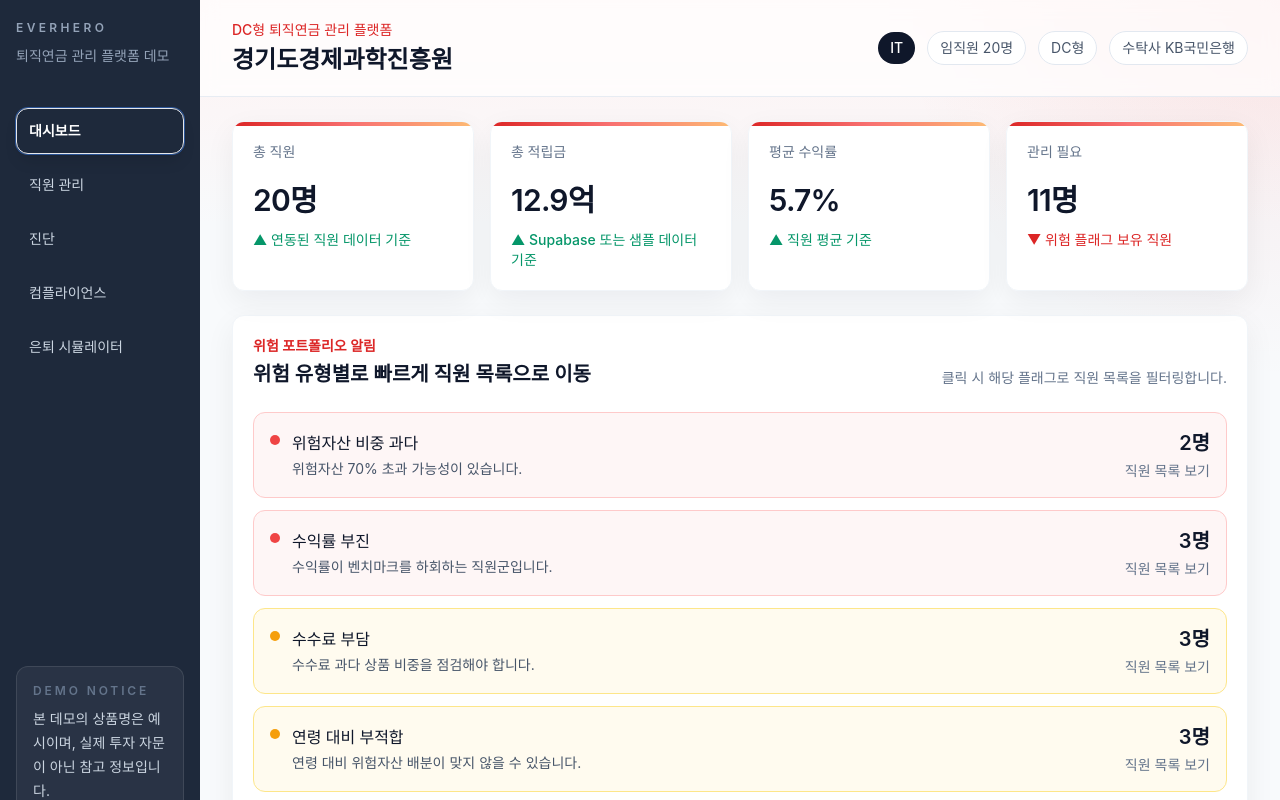
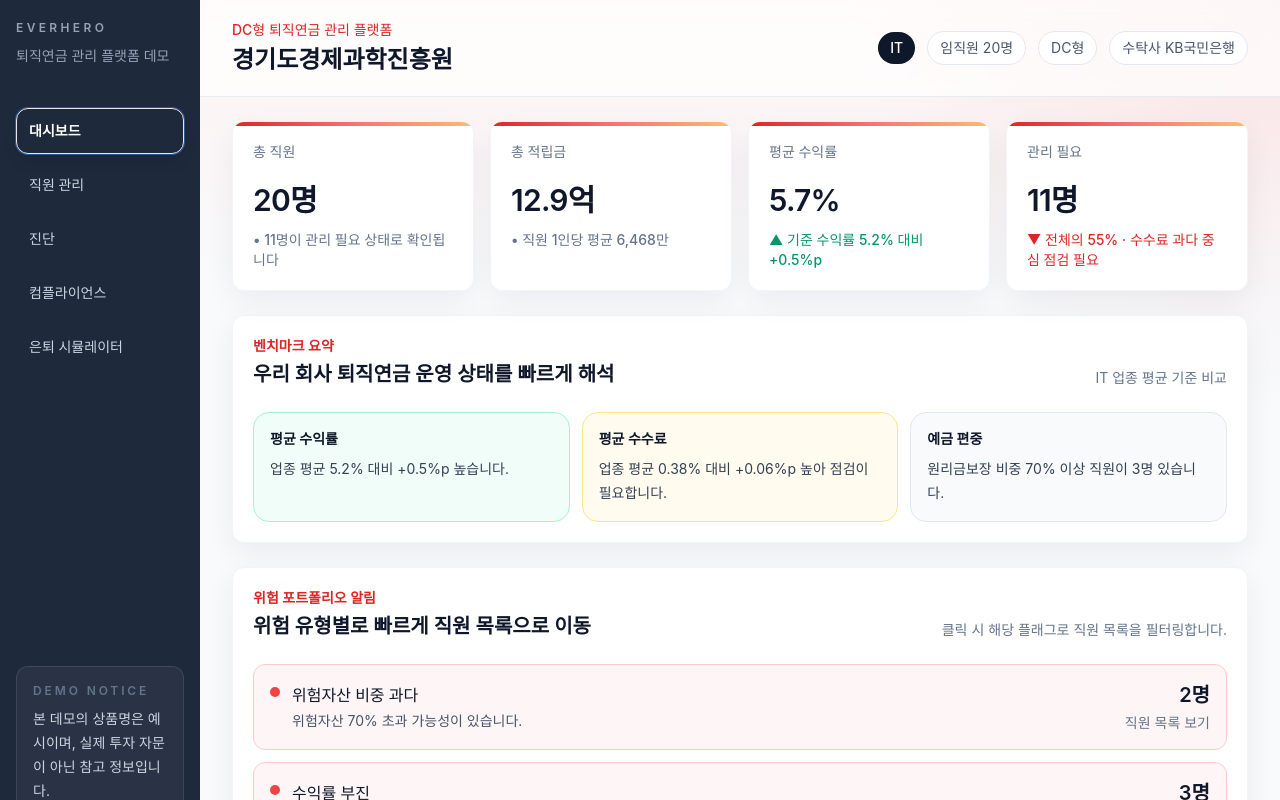
Before and after one commit to SegaeShin/everhero_v2, a Next.js app: page / in a window 1280 px wide. Shown: the top 800 px of the page. Built offline with nearby package versions, Linux system fonts and the light colour scheme; no server answers; the database is empty; a web font is replaced by a local one.

Commit message:
Improve dashboard interpretation and benchmark summary

```diff
--- a/app/page.tsx
+++ b/app/page.tsx
@@ -2,39 +2,115 @@ import { RiskAlertList } from "@/components/dashboard/RiskAlertList";
 import { StatCard } from "@/components/dashboard/StatCard";
 import { getEmployees } from "@/lib/data";
 import { formatAmount } from "@/lib/format";
+import { benchmarkData } from "@/lib/mock-benchmark";
+import type { RiskFlag } from "@/types";
+
+const riskFlagLabels: Record<RiskFlag, string> = {
+  risk_asset_over: "위험자산 초과",
+  high_fee: "수수료 과다",
+  low_return: "저수익",
+  no_diversification: "분산 부족",
+  age_mismatch: "연령 부적합"
+};
+
+function getWeightedFee(employee: { portfolio: Array<{ allocation: number; feeRate: number }> }) {
+  return employee.portfolio.reduce(
+    (sum, item) => sum + (item.allocation / 100) * item.feeRate,
+    0
+  );
+}
 
 export default async function DashboardPage() {
   const employees = await getEmployees();
   const totalBalance = employees.reduce((sum, employee) => sum + employee.balance, 0);
+  const averageBalance = employees.length === 0 ? 0 : totalBalance / employees.length;
+  const averageFee =
+    employees.length === 0
+      ? 0
+      : employees.reduce((sum, employee) => sum + getWeightedFee(employee), 0) / employees.length;
   const averageReturn =
     employees.length === 0
       ? 0
       : employees.reduce((sum, employee) => sum + employee.returnRate, 0) / employees.length;
   const flaggedEmployees = employees.filter((employee) => employee.riskFlags.length > 0).length;
+  const flaggedRatio = employees.length === 0 ? 0 : (flaggedEmployees / employees.length) * 100;
+  const returnGap = averageReturn - benchmarkData.averageReturnRate;
+  const feeGap = averageFee - benchmarkData.averageFeeRate;
+  const riskFlagCounts = Object.entries(riskFlagLabels).map(([flag, label]) => ({
+    flag: flag as RiskFlag,
+    label,
+    count: employees.filter((employee) => employee.riskFlags.includes(flag as RiskFlag)).length
+  }));
+  const topRiskFlag = [...riskFlagCounts].sort((a, b) => b.count - a.count)[0];
+  const depositHeavyEmployees = employees.filter((employee) => {
+    const depositAllocation = employee.portfolio
+      .filter((item) => item.category === "deposit")
+      .reduce((sum, item) => sum + item.allocation, 0);
+
+    return depositAllocation >= 70;
+  }).length;
+  const benchmarkSummary = [
+    {
+      label: "평균 수익률",
+      tone: returnGap >= 0 ? "emerald" : "red",
+      message:
+        returnGap >= 0
+          ? `업종 평균 ${benchmarkData.averageReturnRate.toFixed(1)}% 대비 +${returnGap.toFixed(1)}%p 높습니다.`
+          : `업종 평균 ${benchmarkData.averageReturnRate.toFixed(1)}% 대비 ${returnGap.toFixed(1)}%p 낮습니다.`
+    },
+    {
+      label: "평균 수수료",
+      tone: feeGap <= 0 ? "emerald" : "amber",
+      message:
+        feeGap <= 0
+          ? `업종 평균 ${benchmarkData.averageFeeRate.toFixed(2)}% 이내로 관리되고 있습니다.`
+          : `업종 평균 ${benchmarkData.averageFeeRate.toFixed(2)}% 대비 +${feeGap.toFixed(2)}%p 높아 점검이 필요합니다.`
+    },
+    {
+      label: "예금 편중",
+      tone: depositHeavyEmployees === 0 ? "emerald" : "slate",
+      message:
+        depositHeavyEmployees > 0
+          ? `원리금보장 비중 70% 이상 직원이 ${depositHeavyEmployees}명 있습니다.`
+          : "원리금보장 과도 편중 직원이 없습니다."
+    }
+  ] as const;
 
   const dashboardStats = [
     {
       label: "총 직원",
       value: `${employees.length.toLocaleString("ko-KR")}명`,
-      subValue: "연동된 직원 데이터 기준",
-      trend: "up" as const
+      subValue:
+        flaggedEmployees > 0
+          ? `${flaggedEmployees}명이 관리 필요 상태로 확인됩니다`
+          : "현재 위험 플래그가 있는 직원이 없습니다",
+      trend: "neutral" as const
     },
     {
       label: "총 적립금",
       value: formatAmount(totalBalance),
-      subValue: "Supabase 또는 샘플 데이터 기준",
-      trend: "up" as const
+      subValue:
+        employees.length > 0
+          ? `직원 1인당 평균 ${formatAmount(Math.round(averageBalance))}`
+          : "분석 가능한 직원 데이터가 없습니다",
+      trend: "neutral" as const
     },
     {
       label: "평균 수익률",
       value: `${averageReturn.toFixed(1)}%`,
-      subValue: "직원 평균 기준",
-      trend: "up" as const
+      subValue:
+        returnGap >= 0
+          ? `기준 수익률 ${benchmarkData.averageReturnRate.toFixed(1)}% 대비 +${returnGap.toFixed(1)}%p`
+          : `기준 수익률 ${benchmarkData.averageReturnRate.toFixed(1)}% 대비 ${returnGap.toFixed(1)}%p`,
+      trend: returnGap >= 0 ? ("up" as const) : ("down" as const)
     },
     {
       label: "관리 필요",
       value: `${flaggedEmployees}명`,
-      subValue: "위험 플래그 보유 직원",
+      subValue:
+        flaggedEmployees > 0 && topRiskFlag?.count
+          ? `전체의 ${flaggedRatio.toFixed(0)}% · ${topRiskFlag.label} 중심 점검 필요`
+          : "현재 별도 후속 점검 대상이 없습니다",
       trend: flaggedEmployees > 0 ? ("down" as const) : ("up" as const)
     }
   ];
@@ -53,6 +129,38 @@ export default async function DashboardPage() {
         ))}
       </section>
 
+      <section className="card">
+        <div className="flex flex-col gap-3 md:flex-row md:items-end md:justify-between">
+          <div>
+            <p className="text-sm font-semibold text-everhero-red">벤치마크 요약</p>
+            <h3 className="mt-1 text-xl font-semibold text-slate-900">
+              우리 회사 퇴직연금 운영 상태를 빠르게 해석
+            </h3>
+          </div>
+          <p className="text-sm text-slate-500">{benchmarkData.industry} 업종 평균 기준 비교</p>
+        </div>
+
+        <div className="mt-6 grid gap-3 lg:grid-cols-3">
+          {benchmarkSummary.map((item) => (
+            <div
+              key={item.label}
+              className={`rounded-2xl border px-4 py-4 ${
+                item.tone === "emerald"
+                  ? "border-emerald-200 bg-emerald-50/70"
+                  : item.tone === "red"
+                    ? "border-red-200 bg-red-50/70"
+                    : item.tone === "amber"
+                      ? "border-amber-200 bg-amber-50/80"
+                      : "border-slate-200 bg-slate-50"
+              }`}
+            >
+              <p className="text-sm font-semibold text-slate-900">{item.label}</p>
+              <p className="mt-2 text-sm leading-6 text-slate-700">{item.message}</p>
+            </div>
+          ))}
+        </div>
+      </section>
+
       <RiskAlertList employees={employees} />
     </div>
   );
```
